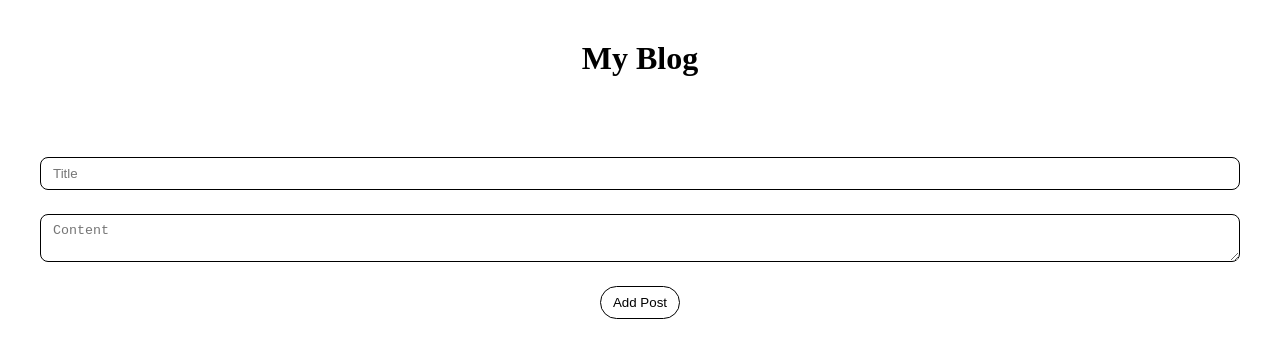
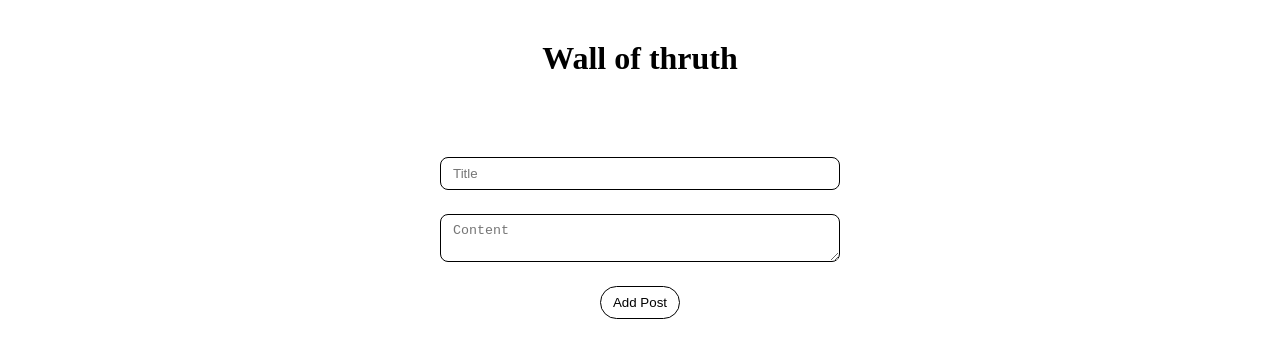
Before and after one commit to sRuffler/nuxt-blog, a Nuxt app: page / in a window 1280 px wide. Shown: the top 358 px of the page. Built offline with nearby package versions, Linux system fonts and the light colour scheme; no server answers.

Commit message:
Update blog title and enhance styling for blog entry form and list items

```diff
--- a/pages/index.vue
+++ b/pages/index.vue
@@ -1,5 +1,5 @@
 <template>
-  <h1>My Blog</h1>
+  <h1>Wall of thruth</h1>
 
   <div class="blog-entry-form">
     <input v-model="newTitle" placeholder="Title" />
@@ -40,6 +40,7 @@
     flex-direction: column;
     align-items: center;
     width:100%;
+    max-width: 400px;
   }
 
   input, textarea{
@@ -79,6 +80,9 @@
       border:1px solid lightgray;
       padding:16px;
       border-radius: 12px;
+      display: flex;
+      flex-direction: column;
+      gap:16px;
     }
   }
 </style>
```
